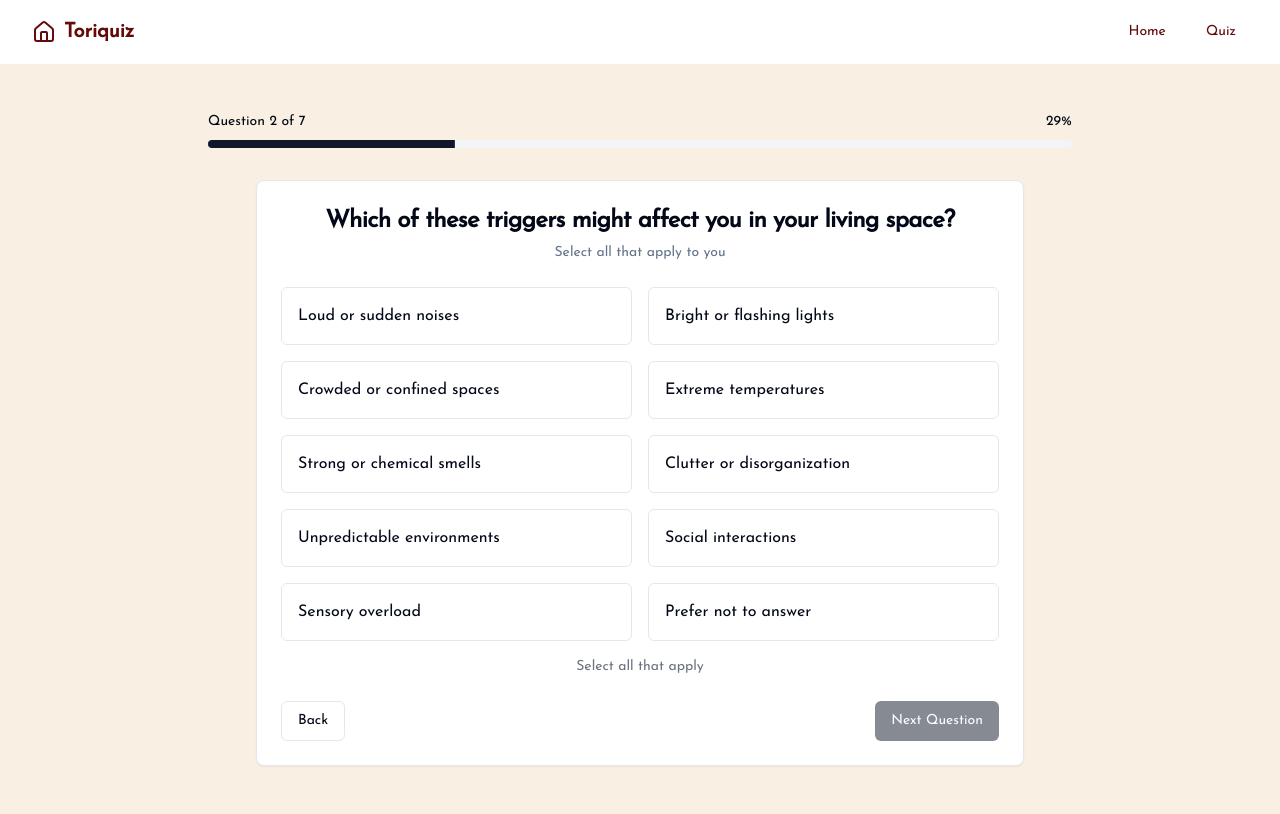
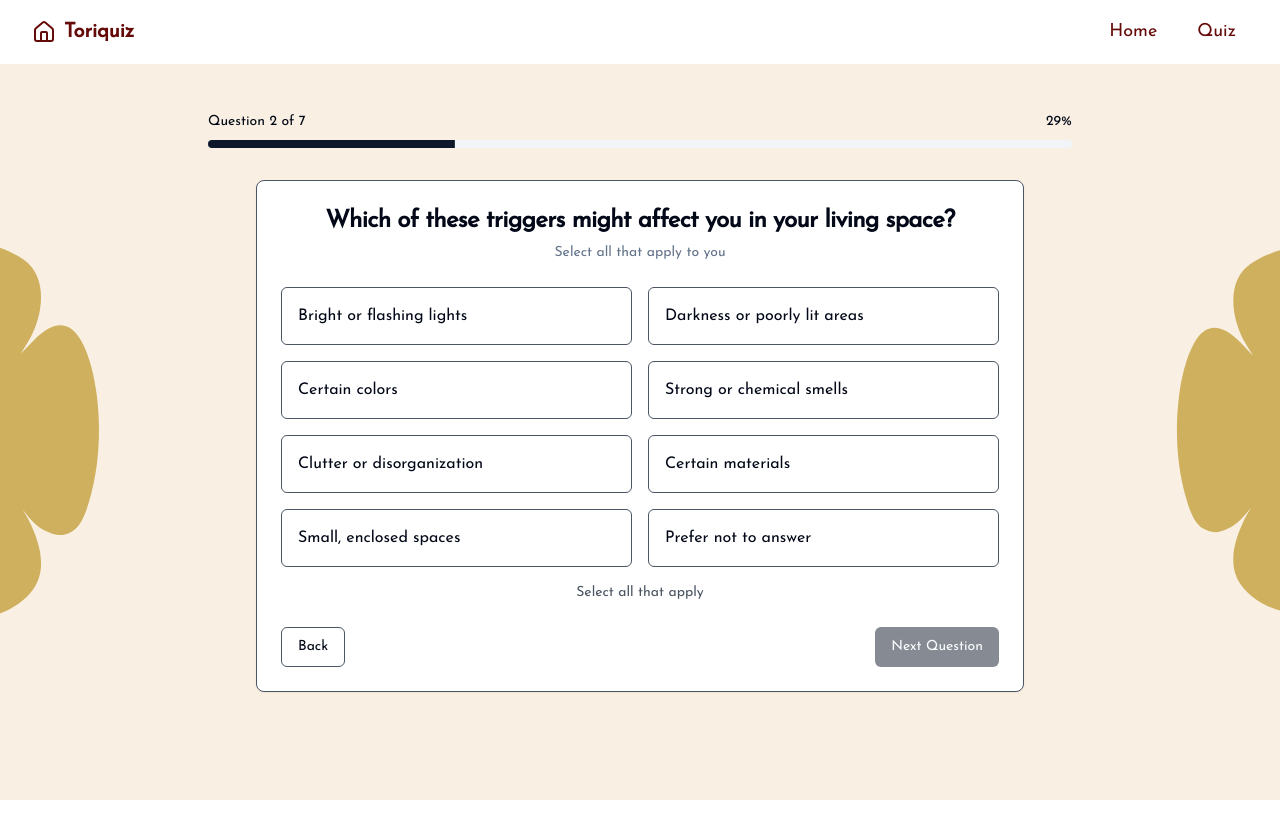
Before and after one commit to Camillalalala/torisquiz, a React (Vite) app: page /quiz in a window 1280 px wide. Both pictures are taken after a click on the button "Continue". Built offline with nearby package versions, Linux system fonts and the light colour scheme.

Commit message:
styling for quiz: flowers and borders

```diff
--- a/src/components/Header.tsx
+++ b/src/components/Header.tsx
@@ -13,10 +13,10 @@ const Header = () => {
             </Link>
           </div>
           <nav className="flex items-center space-x-4">
-            <Link to="/" className="text-[#640A09] hover:text-gray-600 px-3 py-2 rounded-md text-sm font-medium">
+            <Link to="/" className="text-[#640A09] hover:text-gray-600 px-3 py-2 rounded-md text-lg font-medium">
               Home
             </Link>
-            <Link to="/quiz" className="text-[#640A09] hover:text-gray-600 px-3 py-2 rounded-md text-sm font-medium">
+            <Link to="/quiz" className="text-[#640A09] hover:text-gray-600 px-3 py-2 rounded-md text-lg font-medium">
               Quiz
             </Link>
           </nav>
--- a/src/components/QuizQuestion.tsx
+++ b/src/components/QuizQuestion.tsx
@@ -44,7 +44,7 @@ const QuizQuestion = ({
   };
 
   return (
-    <Card className="w-full max-w-3xl mx-auto">
+    <Card className="w-full max-w-3xl mx-auto border-gray-600">
       <CardHeader>
         <CardTitle className="text-2xl text-center">{title}</CardTitle>
         {description && (
@@ -61,7 +61,7 @@ const QuizQuestion = ({
                 ${
                   selected.includes(option.value)
                     ? "border-teal-500 bg-teal-50"
-                    : "border-gray-200 hover:border-teal-300"
+                    : "border-gray-600 hover:border-[#640A09]"
                 }
               `}
               onClick={() => handleOptionClick(option.value)}
@@ -76,7 +76,7 @@ const QuizQuestion = ({
           ))}
         </div>
         {multiple && (
-          <p className="text-sm text-gray-500 text-center">
+          <p className="text-sm text-gray-600 text-center">
             Select all that apply
           </p>
         )}
--- a/src/components/ui/button.tsx
+++ b/src/components/ui/button.tsx
@@ -13,7 +13,7 @@ const buttonVariants = cva(
         destructive:
           "bg-destructive text-destructive-foreground hover:bg-destructive/90",
         outline:
-          "border border-input bg-background hover:bg-accent hover:text-accent-foreground",
+          "border border-gray-600 bg-background hover:bg-accent hover:text-accent-foreground",
         secondary:
           "bg-secondary text-secondary-foreground hover:bg-secondary/80",
         ghost: "hover:bg-accent hover:text-accent-foreground",
--- a/src/pages/Index.tsx
+++ b/src/pages/Index.tsx
@@ -28,7 +28,7 @@ const Index = () => {
 
             {/* Right Column: Welcome Text */}
             <div className="bg-[#E1C2CF] p-8 md:p-12 rounded-3xl text-[#640A09] shadow-lg w-full max-w-xl">
-              <h1 className="text-3xl md:text-4xl font-bold mb-6 font-serif text-center">
+              <h1 className="text-3xl md:text-4xl font-bold mb-6 text-center">
                 WELCOME TO TORIQUIZ!
               </h1>
               <p className="text-lg md:text-xl mb-4 text-center">
@@ -83,9 +83,13 @@ const Index = () => {
       </section>
 
         <section className="py-16 bg-[#F9F0E3]">
-          <div className="max-w-3xl mx-auto px-4 sm:px-6 lg:px-8">
-            <h2 className="text-3xl font-bold text-center mb-8">Let's Get Started</h2>
-            <ContactForm />
+          <div className="flex justify-center items-center">
+            <div className="bg-[#E1C2CF] p-8 md:p-12 rounded-3xl text-[#640A09] shadow-lg w-full max-w-xl">
+              <div className="max-w-3xl mx-auto px-4 sm:px-6 lg:px-8">
+                <h2 className="text-3xl font-bold text-center mb-8">Let's Get Started</h2>
+                <ContactForm />
+              </div>
+            </div>
           </div>
         </section>
 
--- a/src/pages/Quiz.tsx
+++ b/src/pages/Quiz.tsx
@@ -4,6 +4,8 @@ import QuizQuestion from "@/components/QuizQuestion";
 import { useQuizState } from "@/hooks/useQuizState";
 import { Progress } from "@/components/ui/progress";
 import { useEffect, useRef, useState } from "react";
+import flowerLeft from "@/assets/shapes/flowerLeft.svg";
+import flowerRight from "@/assets/shapes/flowerRight.svg";
 
 // Quiz content wrapper that provides the context
 const QuizContent = () => {
@@ -93,12 +95,15 @@ const QuizContent = () => {
       case 1:
         return (
           <div className="bg-white rounded-lg shadow-sm p-6">
-            <h2 className="text-2xl font-semibold mb-4">Trigger Awareness Checklist</h2>
+            <h2 className="text-2xl font-semibold mb-4 text-center font-organ">Your Comfort Comes First</h2>
             <p className="text-gray-600 mb-6">
-            Let’s protect your peace. Some sights, sounds, smells, or features can feel overwhelming or remind us of difficult experiences. You can use this page to tell us what you’d prefer to avoid in your new space.
+            We understand that certain sights, sounds, textures, or experiences may feel overwhelming or unsafe.
             </p>
             <p className="text-gray-600 mb-6">
-            You can skip anything you don’t want to answer — we’ll always honor your comfort.
+            The next few questions helps us know what to avoid in your home design — so we don't include anything that might feel upsetting or triggering.
+            </p>
+            <p className="text-gray-600 mb-6">
+              You're welcome to skip any question. Your well-being and comfort are our top priorities.
             </p>
             <button
               onClick={() => handleNext([])}
@@ -114,15 +119,13 @@ const QuizContent = () => {
             title="Which of these triggers might affect you in your living space?"
             description="Select all that apply to you"
             options={[
-              { value: "loud-noises", label: "Loud or sudden noises" },
               { value: "bright-lights", label: "Bright or flashing lights" },
-              { value: "crowded-spaces", label: "Crowded or confined spaces" },
-              { value: "temperature", label: "Extreme temperatures" },
+              { value: "darkness", label: "Darkness or poorly lit areas" },
+              { value: "colors", label: "Certain colors" },
               { value: "strong-smells", label: "Strong or chemical smells" },
               { value: "clutter", label: "Clutter or disorganization" },
-              { value: "unpredictable", label: "Unpredictable environments" },
-              { value: "social", label: "Social interactions" },
-              { value: "sensory", label: "Sensory overload" },
+              { value: "materials", label: "Certain materials" },
+              { value: "enclosed-spaces", label: "Small, enclosed spaces" },
               preferNotToAnswer,
             ]}
             multiple={true}
@@ -239,7 +242,9 @@ const QuizContent = () => {
         </div>
         <Progress value={(currentStep / totalSteps) * 100} className="h-2" />
       </div>
-      {renderCurrentQuestion()}
+      {/*<div className="bg-[#E1C2CF] p-8 rounded-3xl shadow-lg">*/}
+        {renderCurrentQuestion()}
+      {/*</div>*/}
     </div>
   );
 };
@@ -248,8 +253,20 @@ const Quiz = () => {
   return (
     <div className="min-h-screen flex flex-col quiz-page">
       <Header />
-      <main className="flex-grow py-8 bg-[#F9F0E3]">
-        <QuizContent />
+      <main className="flex-grow py-8 bg-[#F9F0E3] relative">
+        <img
+          src={flowerLeft}
+          alt=""
+          className="absolute left-0 top-1/2 -translate-y-1/2 w-56 md:w-64 opacity-70"
+        />
+        <img
+          src={flowerRight}
+          alt=""
+          className="absolute right-0 top-1/2 -translate-y-1/2 w-56 md:w-64 opacity-70"
+        />
+        <div className="relative z-10">
+          <QuizContent />
+        </div>
       </main>
     </div>
   );
```
Also changed, not shown: src/assets/shapes/flowerLeft.svg (added), src/assets/shapes/flowerRight.svg (added).
